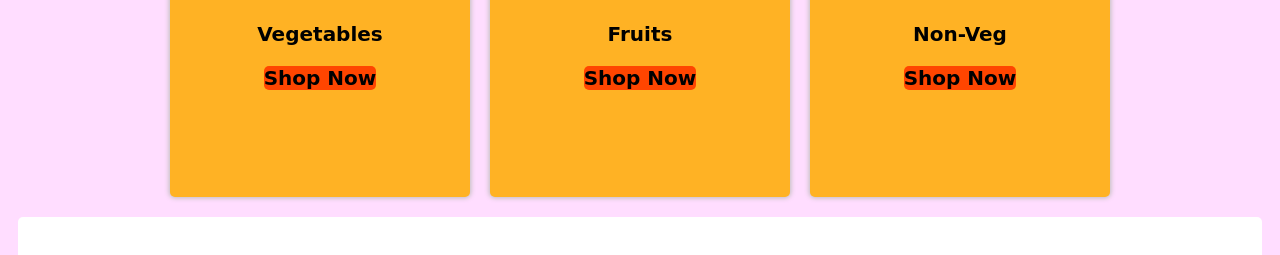
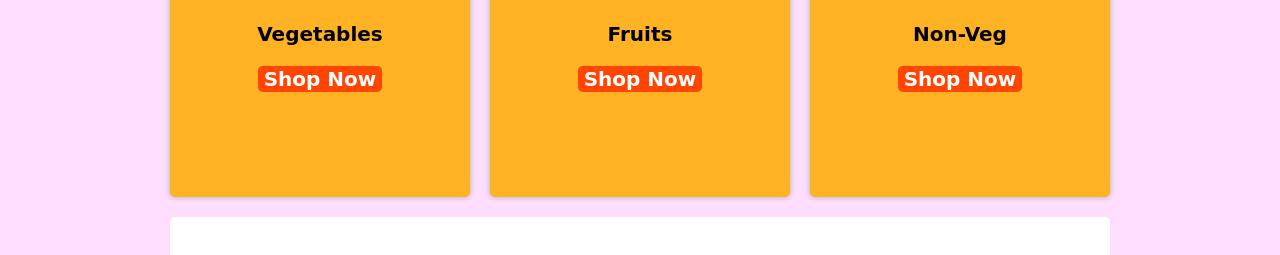
Before and after one commit to kirdantS/Web-Design-Project1, a plain HTML site: page index.html in a window 1280 px wide. Shown: the part 772-1027 px from the top of the page. Drawn offline with Linux system fonts and the light colour scheme.

Commit message:
Update index.html

```diff
--- a/index.html
+++ b/index.html
@@ -91,21 +91,20 @@
 			<img src='asset/photos/vegetables.jpg'
 			width='300px' height='250px'/>
 			<p>Vegetables</p>
-			<a href='vegetables.html'>Shop Now</a>
+			<button >Shop Now</button>
 		</div>
 		<div class='grid_4 menu_item'>
 			<img src='asset/photos/fruits.jpg'
 			width='300px' height='250px'/>
 			<p>Fruits</p>
-			<a href='fruits.html'>Shop Now</a>
+			<button >Shop Now</button>
 		</div>
 
 		<div class='grid_4 menu_item'>
 			<img src='asset/photos/fish.jpg'
 			width='300px' height='250px'/>
 			<p>Non-Veg</p>
-			<a href='non-veg.html'>Shop Now</a>
-		</div>
+			<button >Shop Now</button>
 		</div>
 
 
```
